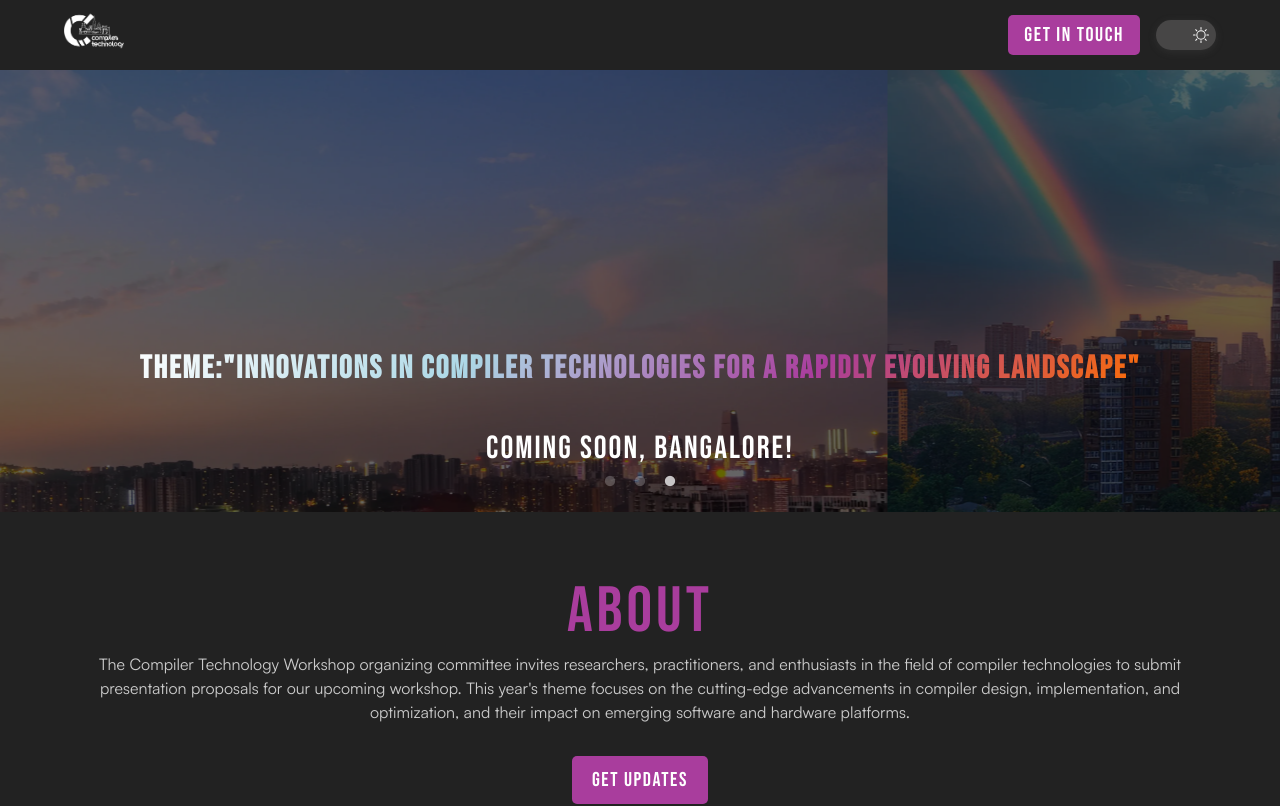
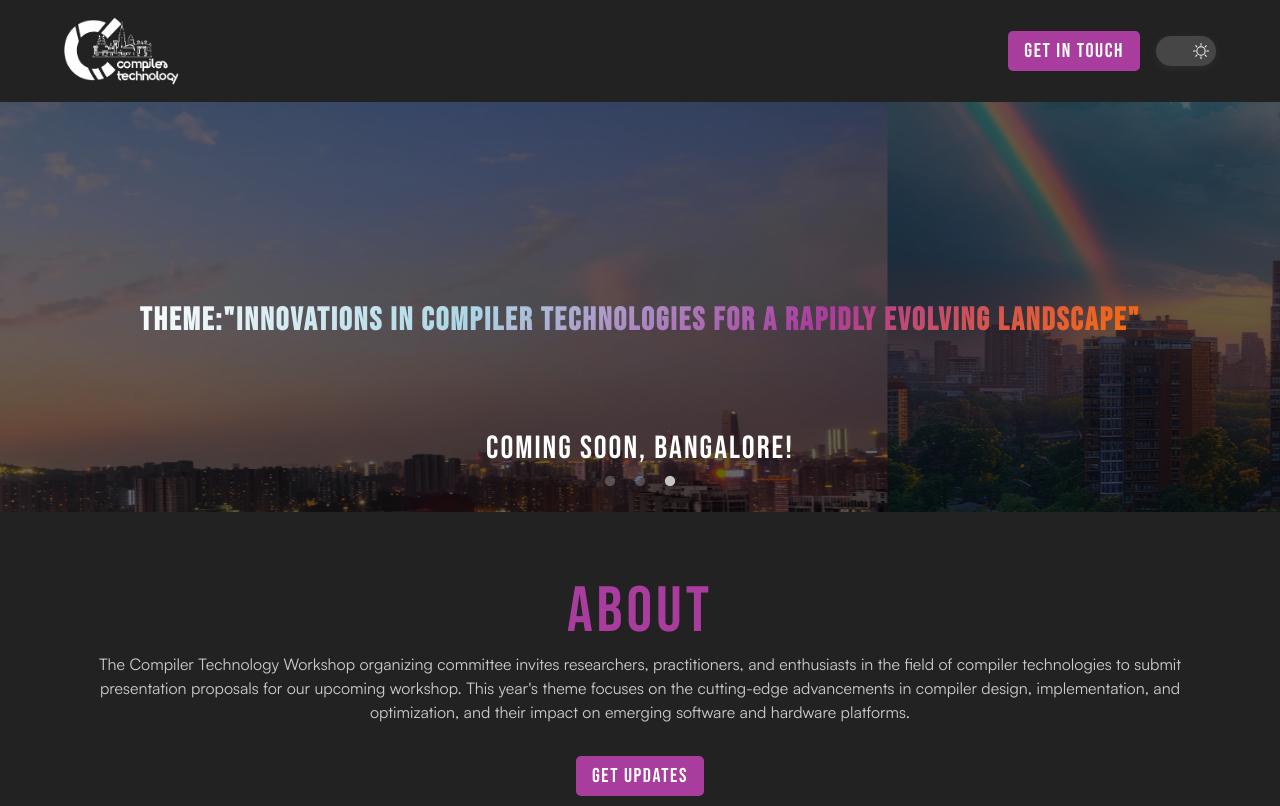
Before and after one commit to compilertech/compilertech-fe, a React (Vite) app: page / in a window 1280 px wide. Shown: the top 806 px of the page. Built offline with nearby package versions, Linux system fonts and the light colour scheme.

Commit message:
updated logo sizing

```diff
--- a/src/components/Footer.tsx
+++ b/src/components/Footer.tsx
@@ -33,7 +33,7 @@ const Footer: React.FC = () => {
       <FooterContainer>
         <Section>
           <>
-            <img className="footer-logo" src="./icons/logo_dark.png" />
+            <img className="footer-logo" src="./icons/logo_dark-cropped.png" />
           </>
           <Paragraph>
             The Compiler Technology Workshop organizing committee invites
@@ -43,7 +43,7 @@ const Footer: React.FC = () => {
             in compiler design, implementation, and optimization, and their
             impact on emerging software and hardware platforms.
           </Paragraph>
-          <Copyright>©2024 Compiler</Copyright>
+          <Copyright>© 2024 Compiler Technology</Copyright>
         </Section>
         <Links>
           <Section>
@@ -100,9 +100,11 @@ const FooterContainer = styled.footer`
   align-items: flex-start;
   gap: 10px;
   .footer-logo {
-    width: 100px;
+    width: 120px;
+    margin-top: 20px;
+    margin-bottom: 15px;
     @media (min-width: ${MOBILE_BREAKPOINT}) {
-      margin-top: -2.5rem;
+      margin-top: -1.5rem;
     }
   }
   @media (min-width: ${MOBILE_BREAKPOINT}) {
--- a/src/components/Header.tsx
+++ b/src/components/Header.tsx
@@ -41,8 +41,8 @@ const Header: React.FC<Props> = (props: Props) => {
           <img
             src={
               props.theme === "light"
-                ? "./icons/logo_light.png"
-                : "./icons/logo_dark.png"
+                ? "./icons/logo_light-cropped.png"
+                : "./icons/logo_dark-cropped.png"
             }
           />
         </Logo>
@@ -114,7 +114,9 @@ const Links = styled.div`
 `;
 const Logo = styled.div`
   img {
-    height: 60px;
+    height: 70px;
+    margin-top: 15px;
+    margin-bottom: 7px;
   }
 `;
 
@@ -124,7 +126,7 @@ const NavBar = styled.section`
   top: 0;
   left: 0;
   background: ${({ theme }) => theme.body};
-  padding: 1rem 11.25rem;
+  padding: 0 11.25rem;
   display: flex;
   align-items: center;
   justify-content: space-between;
--- a/src/components/Hero.tsx
+++ b/src/components/Hero.tsx
@@ -143,7 +143,7 @@ const DotsWrapper = styled.div`
 const CarouselOverlay = styled.h1`
   width: 50%;
   position: absolute;
-  top: 60%;
+  top: 55%;
   left: 50%;
   transform: translate(-50%, -50%);
   font-family: "Bebas Neue";
@@ -163,7 +163,7 @@ const CarouselOverlay = styled.h1`
   @media (min-width: ${MOBILE_BREAKPOINT}) and (max-width: ${TABLET_BREAKPOINT}) {
     font-size: 32px;
     width: 80%;
-    top: 70%;
+    top: 60%;
   }
   @media (max-width: ${MOBILE_BREAKPOINT}) {
     width: 80%;
--- a/src/components/shared/Button.tsx
+++ b/src/components/shared/Button.tsx
@@ -1,7 +1,7 @@
 import styled from "styled-components";
 
 export const Button = styled.button<{ width?: number }>`
-  padding: 0.75rem 1.25rem;
+  padding: 0.5rem 1rem;
   background-color: ${({ theme }) => theme.primary} !important;
   color: white;
   font-family: "Bebas Neue";
```
Also changed, not shown: public/icons/logo_dark-cropped.png (added), public/icons/logo_light-cropped.png (added).
